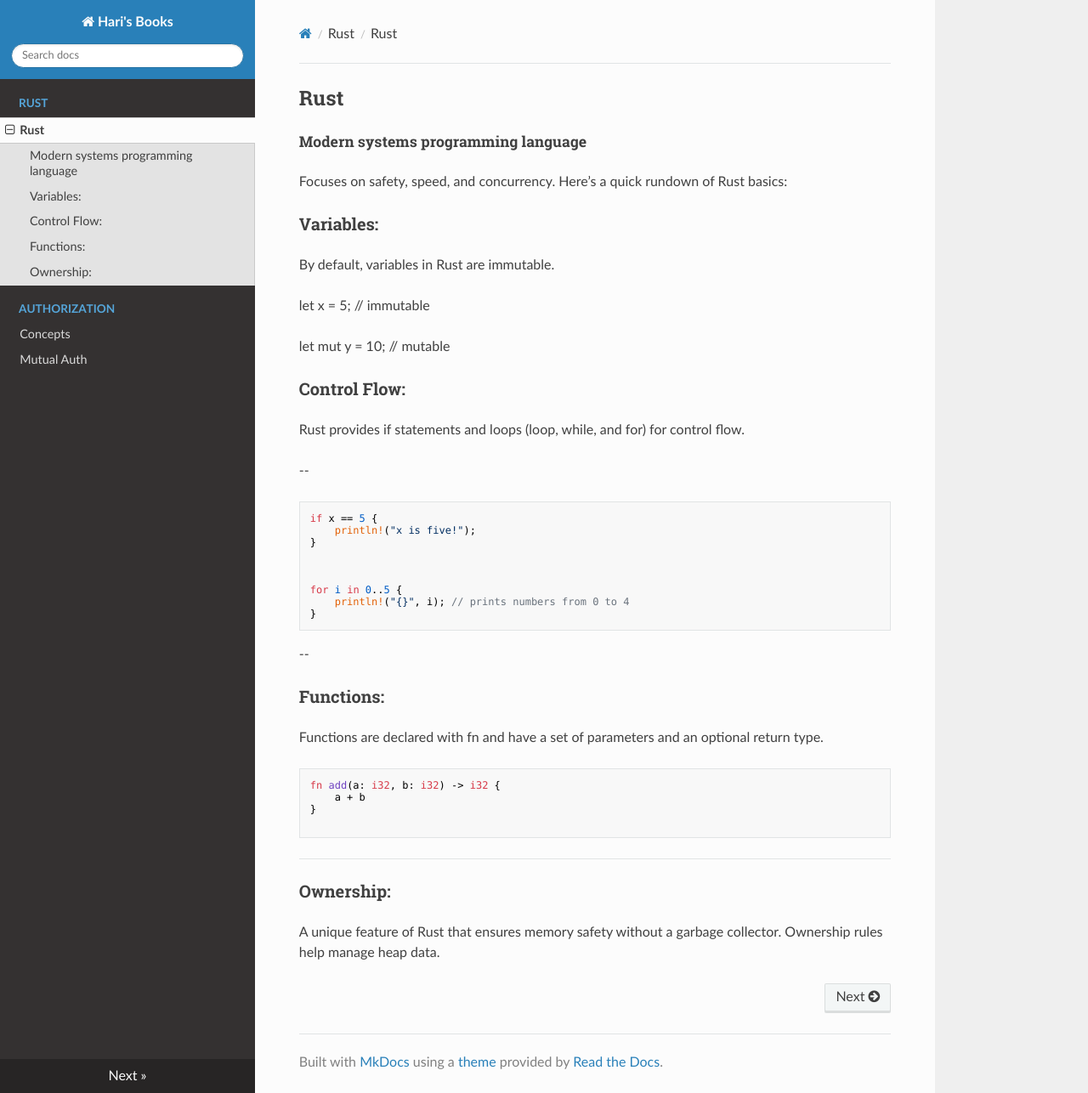
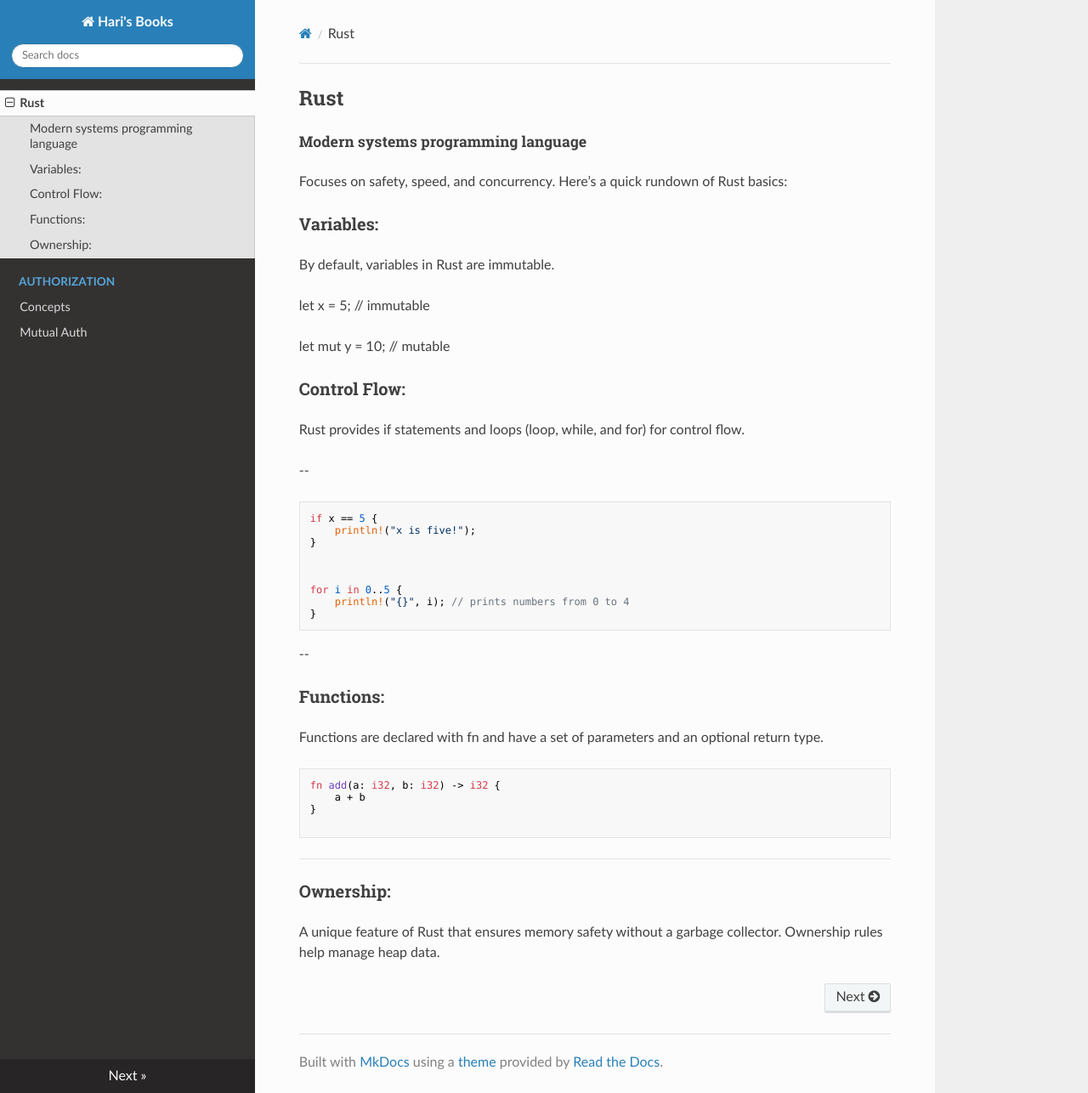
Before and after one commit to havenkat/havenkat.github.io, an MkDocs documentation site: the page built from docs/books/rust.md, in a window 1280 px wide and 1286 px high. Shown: the whole window at 85% size. Built offline with MkDocs 1.6.1, drawn with Linux system fonts in a browser that asks for light colours; nearby versions of some CDN libraries.

Commit message:
Update mkdocs.yml

```diff
--- a/mkdocs.yml
+++ b/mkdocs.yml
@@ -3,8 +3,7 @@ site_url: https://havenkat.github.io/
 site_author: Hari P Venkateshaiah
 
 nav:
-  - Rust:
-      - books/rust.md
+  - Rust: books/rust.md
   - Authorization:
       - Concepts: books/authz.md
       - Mutual Auth: books/mtls.md
```
